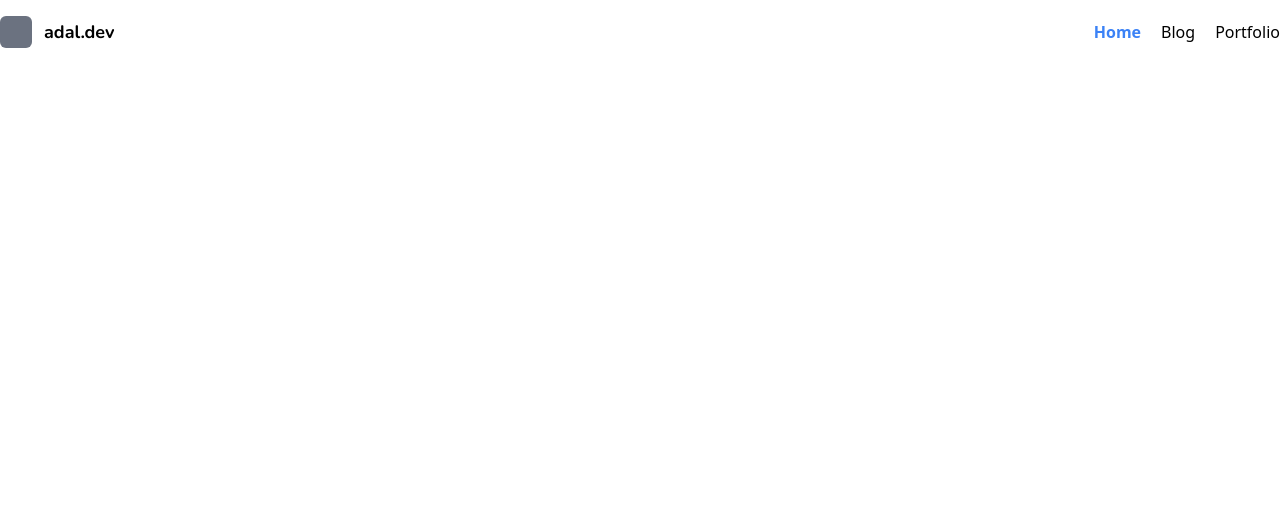
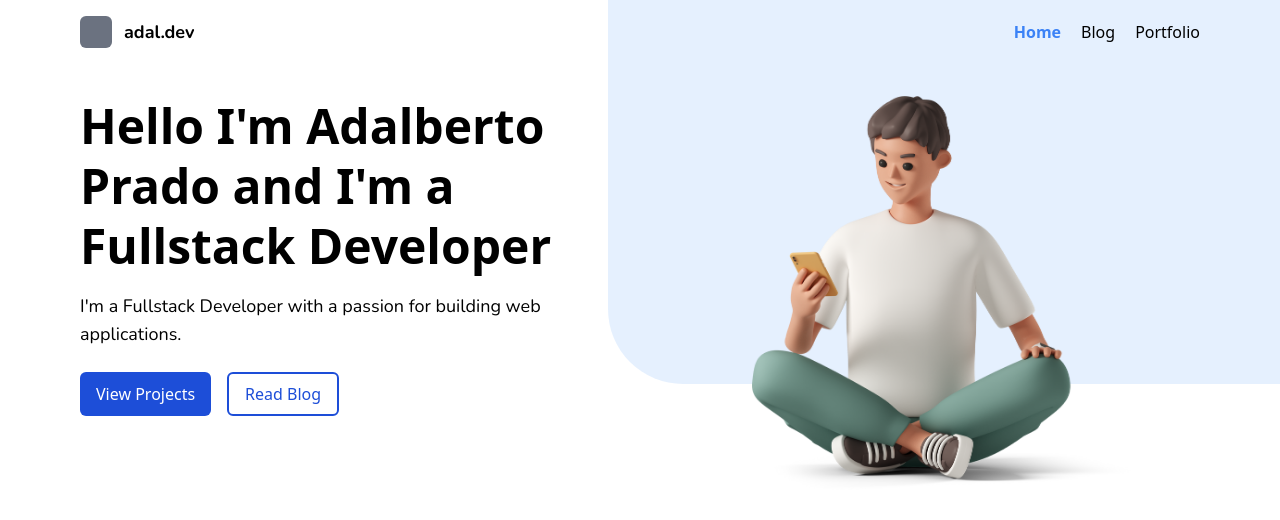
Before and after one commit to adalbertopc/adaldev, a Next.js app: page / in a window 1280 px wide. Shown: the top 520 px of the page. Built offline with nearby package versions, Linux system fonts and the light colour scheme.

Commit message:
feat: add header and hero to container

```diff
--- a/src/pages/index.tsx
+++ b/src/pages/index.tsx
@@ -1,5 +1,6 @@
 import Head from 'next/head';
 import { Header } from '../components/Header';
+import { Hero } from '../components/Hero';
 
 export default function Home() {
   return (
@@ -18,7 +19,10 @@ export default function Home() {
           rel="stylesheet"
         />
       </Head>
-      <Header />
+      <div className="container max-w-6xl mx-auto px-4">
+        <Header />
+        <Hero />
+      </div>
     </div>
   );
 }
```
